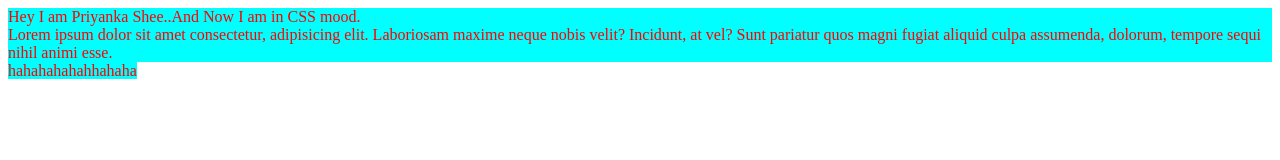
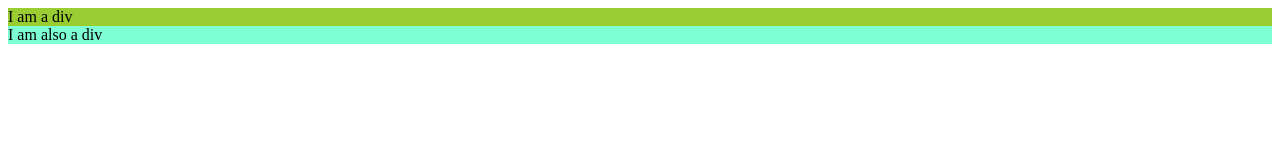
Before and after one commit to priyankas77/sigmawebdev, a plain HTML site: page index.html in a window 1280 px wide. Drawn offline with Linux system fonts and the light colour scheme.

Commit message:
Add files via upload

```diff
--- a/index.html
+++ b/index.html
@@ -3,24 +3,28 @@
 <head>
     <meta charset="UTF-8">
     <meta name="viewport" content="width=device-width, initial-scale=1.0">
-    <title> Selector and Declaration </title>
+    <title>Class and Id Selector</title>
     <style>
-        div,span{
-            color: red;
-            background-color: aqua;
+        /* class selector */
+        .red{
+            background-color:yellowgreen ;
+        }
+    </style>
+    <!-- id selector -->
+    <style>
+        #green{
+            background-color: aquamarine;
         }
     </style>
 </head>
 <body>
-    <div>
-        Hey I am Priyanka Shee..And Now I am in
-        CSS mood.
+<div>
+    <div class ="red">
+        I am a div
     </div>
-    <div>
-        Lorem ipsum dolor sit amet consectetur, adipisicing elit. Laboriosam maxime neque nobis velit? Incidunt, at vel? Sunt pariatur quos magni fugiat aliquid culpa assumenda, dolorum, tempore sequi nihil animi esse.
+    <div id="green">
+        I am also a div
     </div>
-    <span>
-        hahahahahahhahaha
-    </span>
+</div>
 </body>
 </html>
```
